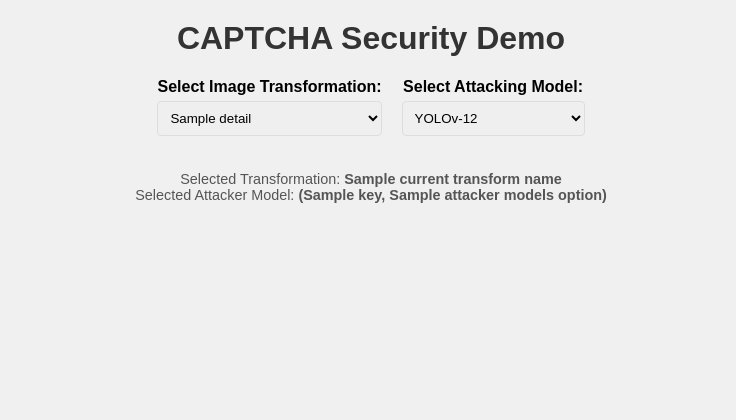
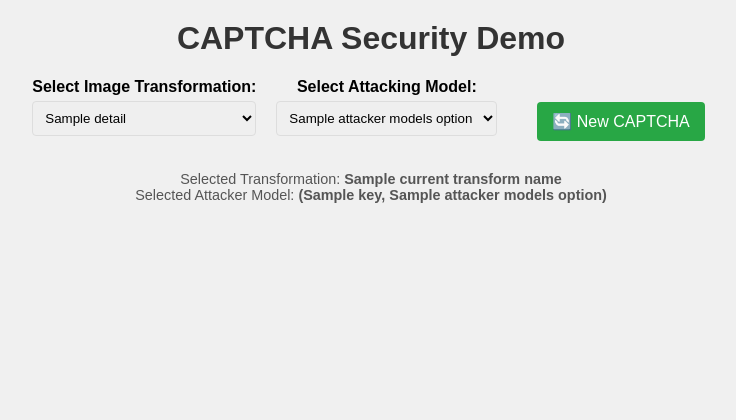
Before and after one commit to ct101apcs/CAPTCHA-bypassing, a Flask app: template templates/index_visual_attack.html in a window 1280 px wide. Shown: the top 420 px of the page, without its empty margins (289-1025 px from the left). Run offline with Flask 3, Linux system fonts and the light colour scheme; the template is opened without the code that fills it: most values are stand-ins (such as "Sample title", 1, 10 or a date in 2020).

Commit message:
Correct the loading logic

```diff
--- a/app.py
+++ b/app.py
@@ -1,4 +1,4 @@
-from flask import Flask, render_template, request, session, Response, url_for
+from flask import Flask, render_template, request, session, Response, url_for, redirect
 import io
 import random
 import os
@@ -39,13 +39,13 @@ def mock_predict_with_model(selected_model_key, pil_image, target_category_name)
         confidence_ceiling = 0.98
     elif selected_model_key == 'resnet18':
         base_success_rate = 0.2
-        if target_category_name.lower() in ["cat", "dog", "tree"]:
+        if target_category_name.lower() in ["cat", "dog"]:
             target_bonus = 0.25
         confidence_floor = 0.3
         confidence_ceiling = 0.9
     elif selected_model_key == 'vit':
         base_success_rate = 0.25
-        if target_category_name.lower() in ["cat", "tree", "car"]:
+        if target_category_name.lower() in ["cat", "dog"]:
             target_bonus = 0.2
         confidence_floor = 0.35
         confidence_ceiling = 0.92
@@ -75,6 +75,7 @@ def ensure_session_image_key():
     if 'session_image_store_key' not in session:
         session['session_image_store_key'] = str(uuid.uuid4())
         TEMP_IMAGE_STORE[session['session_image_store_key']] = {}
+        session['needs_new_captcha'] = True
 
 @app.route('/', methods=['GET', 'POST'])
 def index_visual_attack():
@@ -88,9 +89,13 @@ def index_visual_attack():
     if not session_img_key:
         session['session_image_store_key'] = str(uuid.uuid4())
         session_img_key = session['session_image_store_key']
+        session['needs_new_captcha'] = True
         if session_img_key not in TEMP_IMAGE_STORE:
             TEMP_IMAGE_STORE[session_img_key] = {}
 
+    # Handle refresh button click
+    if request.form.get('refresh_captcha'):
+        session['needs_new_captcha'] = True
 
     default_transform_key = list(AVAILABLE_TRANSFORMATIONS.keys())[0]
     selected_transformation_key = request.form.get('transformation_type', session.get('current_transform_key', default_transform_key))
@@ -99,79 +104,94 @@ def index_visual_attack():
     transform_function_to_apply = transformation_details["func"]
     current_transform_name = transformation_details["name"]
 
-    # --- Get Attacker Model ---
+    # Get Attacker Model
     default_attacker_key = list(AVAILABLE_ATTACKER_MODELS.keys())[0]
     selected_attacker_model_key = request.form.get('attacker_model', session.get('current_attacker_key', default_attacker_key))
     session['current_attacker_key'] = selected_attacker_model_key
 
-    # --- Generate New CAPTCHA & Run AI Attack ---
-    # This always runs as there's no separate user submission anymore.
-    # A POST request now means a change in dropdown selection.
+    # Only generate new CAPTCHA if needed
+    if session.get('needs_new_captcha', True):
+        grid_pil_images, target_category, solution_indices = generate_3x3_image_captcha(
+            transformation_func=transform_function_to_apply
+        )
 
-    grid_pil_images, target_category, solution_indices = generate_3x3_image_captcha(
-        transformation_func=transform_function_to_apply
-    )
+        if grid_pil_images is None:
+            ai_message = "Error: Could not generate CAPTCHA. Please check image_dataset setup."
+            session.pop('captcha_target_category', None)
+            session.pop('captcha_solution_indices', None)
+            session.pop('ai_predictions_visual', None)
+            session.pop('ai_solved_correctly', None)
+            if session_img_key and session_img_key in TEMP_IMAGE_STORE:
+                TEMP_IMAGE_STORE[session_img_key].pop('captcha_images_data_for_user', None)
+        else:
+            # Store original images without transformation
+            original_images = []
+            for img in grid_pil_images:
+                img_copy = img.copy()
+                original_images.append(img_copy)
 
-    if grid_pil_images is None:
-        ai_message = "Error: Could not generate CAPTCHA. Please check image_dataset setup."
-        session.pop('captcha_target_category', None)
-        session.pop('captcha_solution_indices', None)
-        session.pop('ai_predictions_visual', None)
-        session.pop('ai_solved_correctly', None)
-        if session_img_key and session_img_key in TEMP_IMAGE_STORE:
-            TEMP_IMAGE_STORE[session_img_key].pop('captcha_images_data_for_user', None)
+            session['captcha_target_category'] = target_category
+            session['captcha_solution_indices'] = solution_indices
+
+            # Store original images in session store
+            if session_img_key not in TEMP_IMAGE_STORE:
+                TEMP_IMAGE_STORE[session_img_key] = {}
+            TEMP_IMAGE_STORE[session_img_key]['original_images'] = original_images
+            session['needs_new_captcha'] = False
     else:
-        session['captcha_target_category'] = target_category
-        session['captcha_solution_indices'] = solution_indices
-        target_category_display = target_category
+        # Retrieve stored original images and apply current transformation
+        original_images = TEMP_IMAGE_STORE[session_img_key].get('original_images', [])
+        if original_images:
+            grid_pil_images = [transform_function_to_apply(img.copy()) for img in original_images]
+            target_category = session.get('captcha_target_category')
+            solution_indices = session.get('captcha_solution_indices')
+        else:
+            session['needs_new_captcha'] = True
+            return redirect(url_for('index_visual_attack'))
 
-        ai_selected_indices = []
-        current_ai_predictions_visual = []
+    target_category_display = session.get('captcha_target_category', 'N/A')
 
-        for i, pil_img in enumerate(grid_pil_images):
-            is_predicted_target, confidence = mock_predict_with_model(selected_attacker_model_key, pil_img.copy(), target_category)
-            current_ai_predictions_visual.append({'is_selected': is_predicted_target, 'confidence': confidence})
-            if is_predicted_target:
-                ai_selected_indices.append(i)
+    # Process AI predictions
+    ai_selected_indices = []
+    current_ai_predictions_visual = []
 
-        ai_selected_indices.sort()
-        if ai_selected_indices == solution_indices:
-            ai_message = f"AI ({AVAILABLE_ATTACKER_MODELS[selected_attacker_model_key]}): CORRECT! (Selected: {ai_selected_indices})"
-            ai_solved_correctly = True
-        else:
-            ai_message = f"AI ({AVAILABLE_ATTACKER_MODELS[selected_attacker_model_key]}): INCORRECT. (AI: {ai_selected_indices}, Correct: {solution_indices})"
-            ai_solved_correctly = False
+    for i, pil_img in enumerate(grid_pil_images):
+        is_predicted_target, confidence = mock_predict_with_model(selected_attacker_model_key, pil_img.copy(), target_category)
+        current_ai_predictions_visual.append({'is_selected': is_predicted_target, 'confidence': confidence})
+        if is_predicted_target:
+            ai_selected_indices.append(i)
 
-        session['ai_predictions_visual'] = current_ai_predictions_visual
-        # session['ai_solved_correctly'] = ai_solved_correctly
-        # session['ai_message'] = ai_message
-        ai_predictions_visual = current_ai_predictions_visual
+    ai_selected_indices.sort()
+    solution_indices = session.get('captcha_solution_indices', [])
+    if ai_selected_indices == solution_indices:
+        ai_message = f"AI ({AVAILABLE_ATTACKER_MODELS[selected_attacker_model_key]}): CORRECT! (Selected: {ai_selected_indices})"
+        ai_solved_correctly = True
+    else:
+        ai_message = f"AI ({AVAILABLE_ATTACKER_MODELS[selected_attacker_model_key]}): INCORRECT. (AI: {ai_selected_indices}, Correct: {solution_indices})"
+        ai_solved_correctly = False
 
+    session['ai_predictions_visual'] = current_ai_predictions_visual
+    ai_predictions_visual = current_ai_predictions_visual
 
-        images_data_for_current_session = []
-        for i, pil_img_item in enumerate(grid_pil_images):
-            img_io_bytes = io.BytesIO()
-            pil_img_item.save(img_io_bytes, 'PNG')
-            img_io_bytes.seek(0)
-            images_data_for_current_session.append(img_io_bytes.read())
+    # Save transformed images for display
+    images_data_for_current_session = []
+    for pil_img_item in grid_pil_images:
+        img_io_bytes = io.BytesIO()
+        pil_img_item.save(img_io_bytes, 'PNG')
+        img_io_bytes.seek(0)
+        images_data_for_current_session.append(img_io_bytes.read())
 
-        if session_img_key not in TEMP_IMAGE_STORE:
-            TEMP_IMAGE_STORE[session_img_key] = {}
-        TEMP_IMAGE_STORE[session_img_key]['captcha_images_data_for_user'] = images_data_for_current_session
-
-        image_urls_for_user = [url_for('captcha_image_for_user_grid', grid_index=i) for i in range(9)]
-
+    TEMP_IMAGE_STORE[session_img_key]['captcha_images_data_for_user'] = images_data_for_current_session
+    image_urls_for_user = [url_for('captcha_image_for_user_grid', grid_index=i) for i in range(9)]
 
     if not ai_predictions_visual or len(ai_predictions_visual) != 9:
         ai_predictions_visual = [{'is_selected': False, 'confidence': 0.0}] * 9
-        if grid_pil_images is None and not ("Error" in ai_message) :
+        if grid_pil_images is None and not ("Error" in ai_message):
              ai_message = "AI Attacker: Waiting for CAPTCHA..."
-
 
     cache_buster = random.randint(100000, 999999)
 
     return render_template('index_visual_attack.html',
-                           # user_message no longer needed
                            ai_message=ai_message,
                            ai_predictions_visual=ai_predictions_visual,
                            ai_solved_correctly=ai_solved_correctly,
--- a/templates/index_visual_attack.html
+++ b/templates/index_visual_attack.html
@@ -69,11 +69,21 @@
             border-radius: 4px;
             cursor: pointer;
             font-size: 16px;
-            margin-top: 10px;
+            margin: 10px 5px;
+            transition: background-color 0.2s;
         }
 
         button:hover {
             background-color: #0056b3;
+        }
+
+        .refresh-button {
+            background-color: #28a745;
+            margin-left: 20px;
+        }
+
+        .refresh-button:hover {
+            background-color: #218838;
         }
 
         .captcha-grid {
@@ -172,7 +182,7 @@
     <div class="full-width-panel">
         <h1>CAPTCHA Security Demo</h1>
         <form method="POST" action="/" class="transformation-form">
-            <div style="display: flex; justify-content: center; flex-wrap: wrap; gap: 20px;">
+            <div style="display: flex; justify-content: center; flex-wrap: wrap; gap: 20px; align-items: flex-end;">
                 <div>
                     <label for="transformation_type">Select Image Transformation:</label>
                     <select name="transformation_type" id="transformation_type" onchange="this.form.submit()">
@@ -184,15 +194,15 @@
                 <div>
                     <label for="attacker_model">Select Attacking Model:</label>
                     <select name="attacker_model" id="attacker_model" onchange="this.form.submit()">
-                        {% set models = {
-                            'yolov12': 'YOLOv-12',
-                            'resnet18': 'ResNet-18',
-                            'vit': 'Vision Transformer (ViT)'
-                        } %}
-                        {% for key, label in models.items() %}
+                        {% for key, label in attacker_models_options.items() %}
                             <option value="{{ key }}" {% if key == selected_attacker_model %}selected{% endif %}>{{ label }}</option>
                         {% endfor %}
                     </select>
+                </div>
+                <div>
+                    <button type="submit" name="refresh_captcha" value="true" class="refresh-button">
+                        🔄 New CAPTCHA
+                    </button>
                 </div>
             </div>
         </form>
```
Also changed, not shown: captcha_generator.py (+82 -49 lines).
